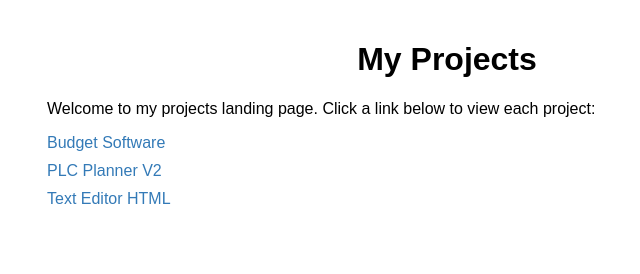
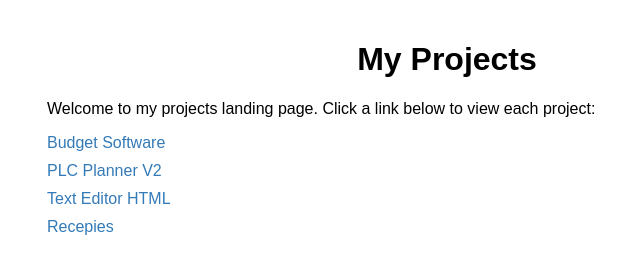
Before and after one commit to Uberspelaren/Tools, a plain HTML site: page index.html in a window 1280 px wide. Shown: the full height of the page, 193-833 px from the left. Drawn offline with Linux system fonts and the light colour scheme.

Commit message:
Updated folder structure and renamed files

```diff
--- a/index.html
+++ b/index.html
@@ -36,6 +36,8 @@
     <li><a href="BudgetsoftwareHTML/Budget.html">Budget Software</a></li>
     <li><a href="PLCstructureHTML/PlcPlanner-V2.html">PLC Planner V2</a></li>
     <li><a href="TextEditorHTML/complete-solution.html">Text Editor HTML</a></li>
+    <li><a href="RecepiesHTML\recepiesWildTheme.html">Recepies</a></li>
+
   </ul>
 </body>
 </html>
```
